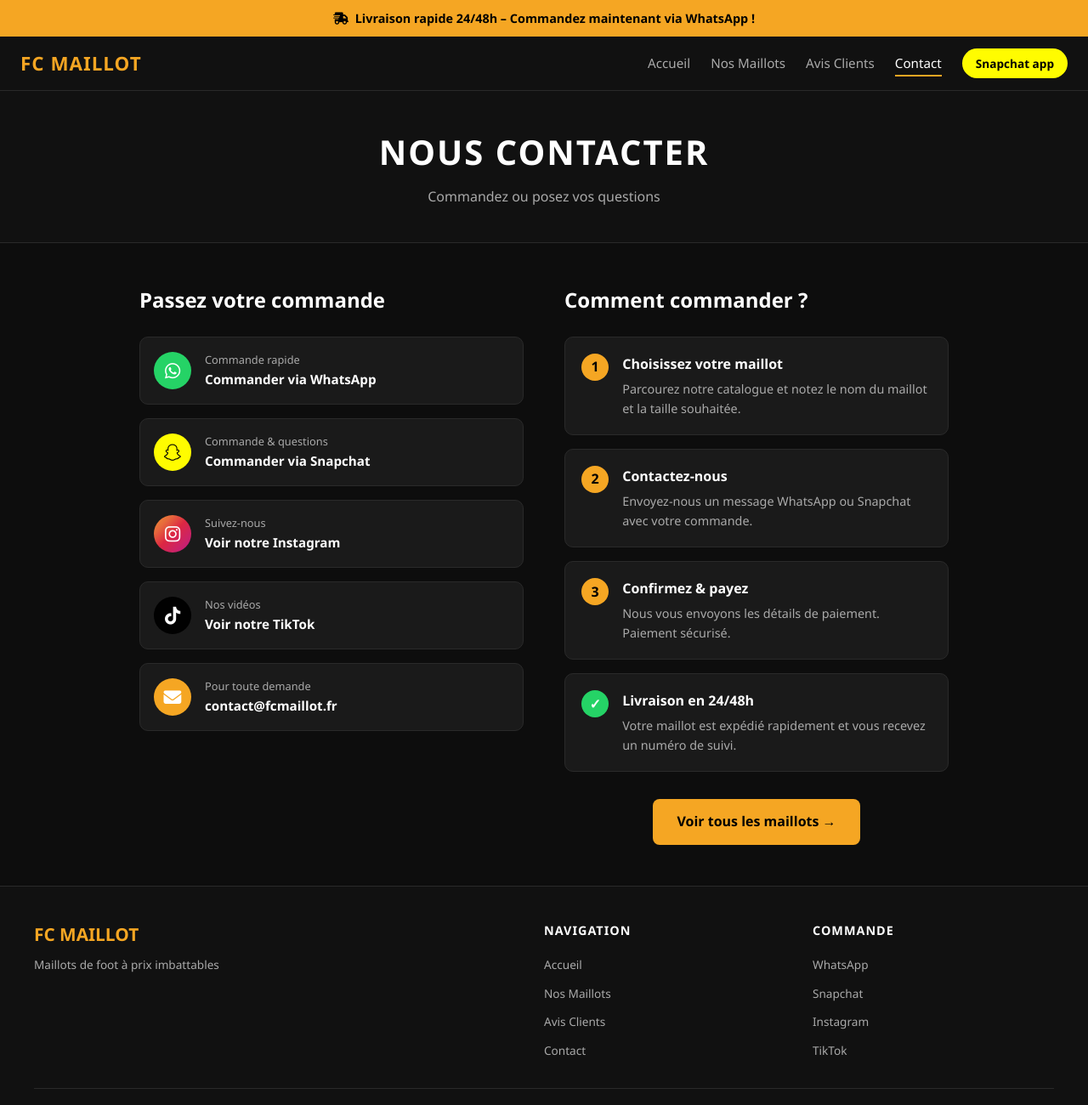
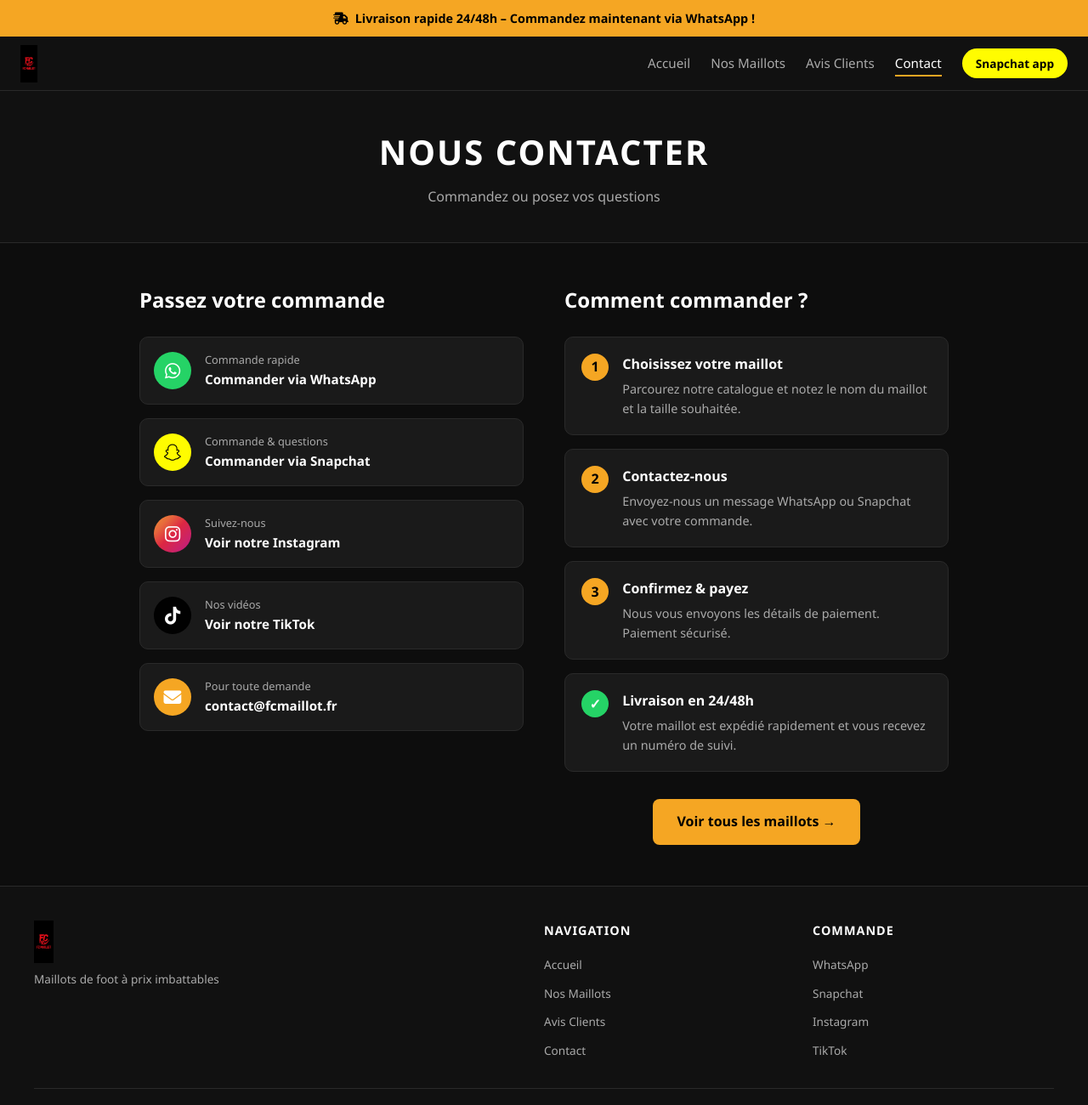
Before and after one commit to karlvinfdl/Fcmaillot, a plain HTML site: page contact.html in a window 1280 px wide. Shown: the top 1300 px of the page at 85% size. Drawn offline with Linux system fonts and the light colour scheme.

Commit message:
Ajout logo et bannière hero FC Maillot

```diff
--- a/contact.html
+++ b/contact.html
@@ -7,7 +7,7 @@
   <meta name="description" content="Contactez FC Maillot pour commander vos maillots de football.">
   <link rel="stylesheet" href="css/style.css">
   <link rel="stylesheet" href="https://cdnjs.cloudflare.com/ajax/libs/font-awesome/6.5.1/css/all.min.css">
-  <link rel="icon" href="images/logo.png" type="image/png">
+  <link rel="icon" href="images/logo.jpg" type="image/jpeg">
 </head>
 <body>
 
@@ -15,7 +15,7 @@
 
   <nav class="navbar">
     <a href="index.html" class="navbar-logo">
-      <span data-config="nom">FC Maillot</span>
+      <img src="images/logo.jpg" alt="FC Maillot" class="navbar-logo-img">
     </a>
     <button class="hamburger" aria-label="Menu">
       <span></span><span></span><span></span>
@@ -132,7 +132,7 @@
   <footer>
     <div class="footer-inner">
       <div>
-        <div class="footer-logo"><span data-config="nom">FC Maillot</span></div>
+        <div class="footer-logo"><img src="images/logo.jpg" alt="FC Maillot" style="height:50px; width:auto;"></div>
         <p class="footer-desc" data-config="slogan">Maillots de foot à prix imbattables</p>
       </div>
       <div class="footer-col">
--- a/css/style.css
+++ b/css/style.css
@@ -55,6 +55,13 @@ a { color: inherit; text-decoration: none; }
 }
 
 .navbar-logo span { color: var(--accent); }
+
+.navbar-logo-img {
+  height: 44px;
+  width: auto;
+  object-fit: contain;
+  display: block;
+}
 
 .navbar-links {
   display: flex;
@@ -161,7 +168,8 @@ a { color: inherit; text-decoration: none; }
   width: 100%;
   height: 100%;
   object-fit: cover;
-  opacity: 0.35;
+  object-position: center;
+  opacity: 0.55;
   position: absolute;
   inset: 0;
 }
```
Also changed, not shown: index.html (+4 -4 lines), produit.html (+3 -3 lines), produits.html (+3 -3 lines), images/logo.jpg (added), 1 other file.
